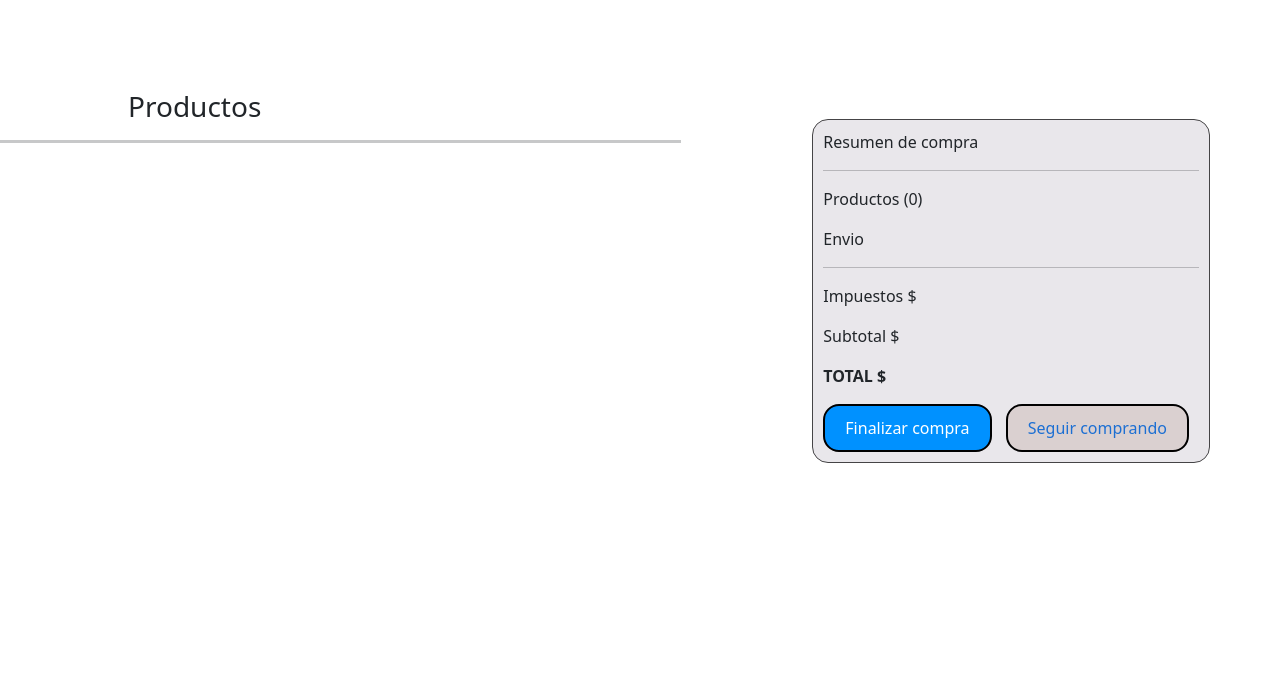
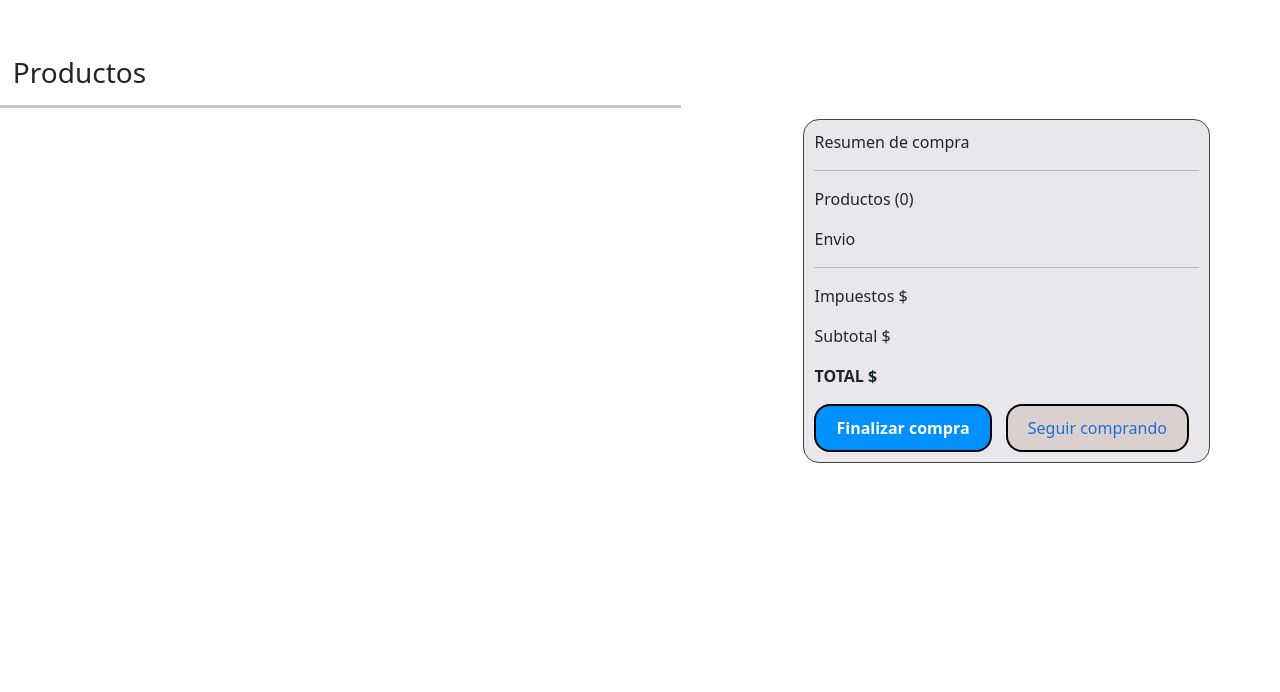
Before and after one commit to FranciscooGr/proyectoLab3, a PHP site: page /carrito.html in a window 1280 px wide. Shown: the part 89-781 px from the top of the page. Run offline with PHP 8.4, Linux system fonts and the light colour scheme.

Commit message:
actualizacion carrito css

```diff
--- a/style.css
+++ b/style.css
@@ -277,8 +277,7 @@
     fill: rgb(34, 233, 84);
   }
 
-  .carrito h2{
-
+  .carrito h3{
     margin-top: -3%;
     margin-left: -10%;
   }
@@ -312,6 +311,7 @@
     border-style: solid; /*estilo de borde*/
    /*position: relative;*/
     /*top: 18rem;*/
+    font-weight: bold;
   }
 
   .boton2{
```
Lines whose indentation alone changed are shown as unchanged.
